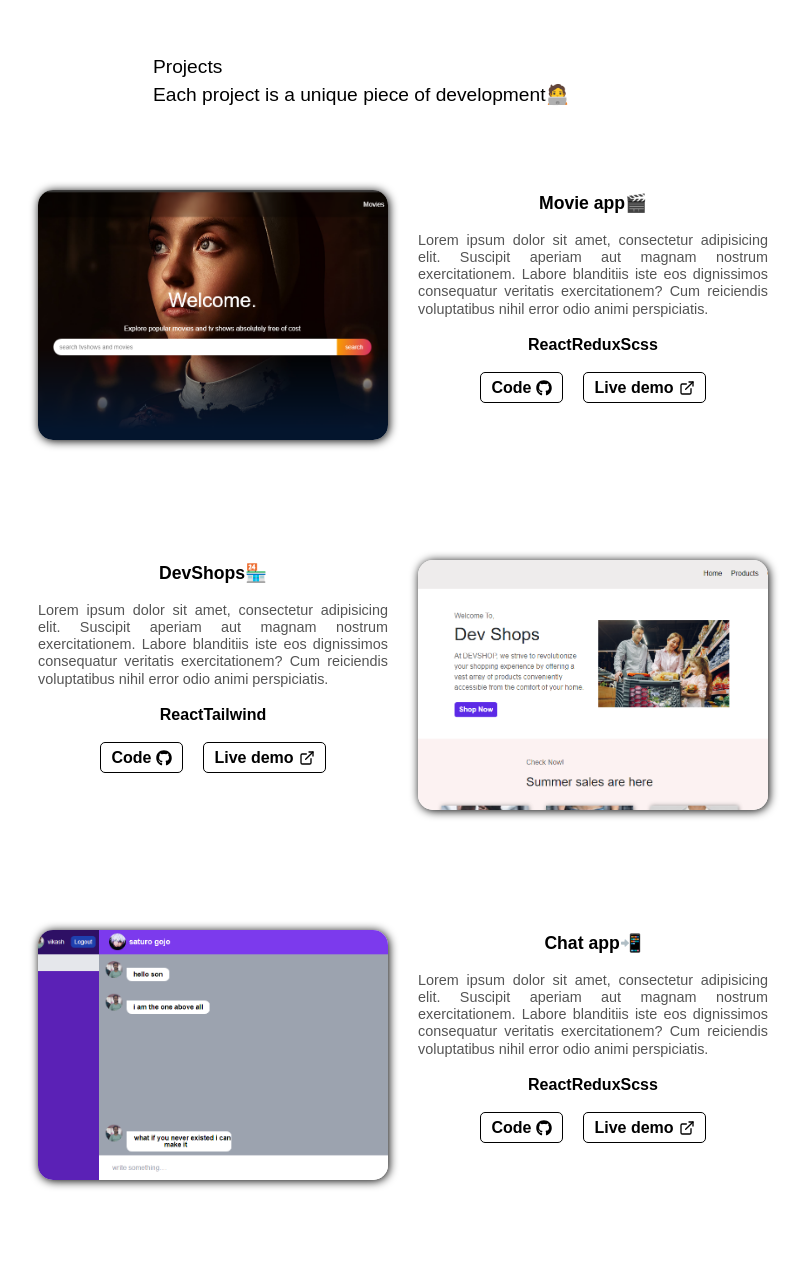
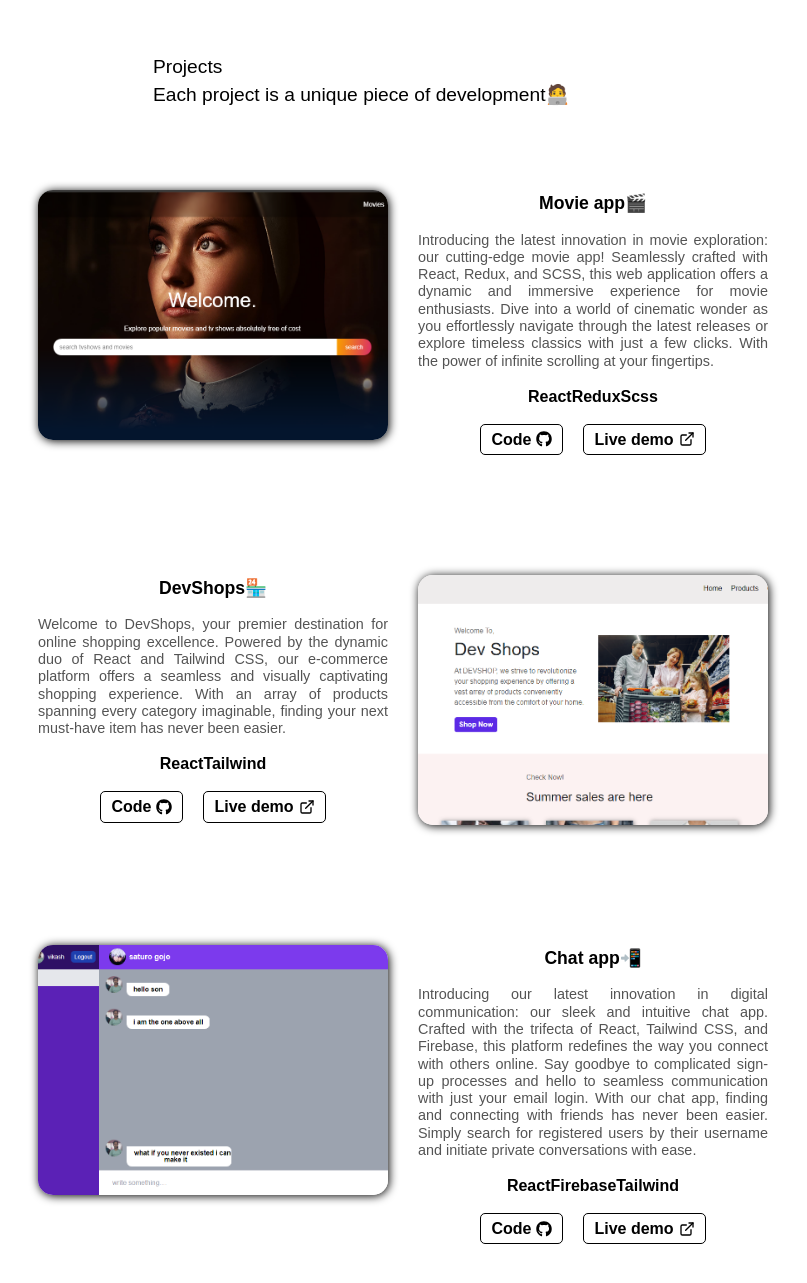
Before and after one commit to CodeWith-Vikash/Vikash-protfolio, a React (Vite) app: page / in a window 1280 px wide. Shown: the part 1563-2846 px from the top of the page, without its empty margins (237-1044 px from the left). Built offline with nearby package versions, Linux system fonts and the light colour scheme.

Commit message:
completed

```diff
--- a/src/components/about/About.jsx
+++ b/src/components/about/About.jsx
@@ -9,7 +9,7 @@ const About = () => {
         <div className="content">
           <span className='text-blue-700 font-semibold'>About</span>
           <h3>A dedicated front-end developer based in sasarm,Bihar</h3>
-          <p>As a budding Frontend Developer, I excel in HTML, CSS, and JavaScript, building the foundation for captivating web experiences. Proficient in React and Redux, I specialize in crafting dynamic interfaces and managing state efficiently. Leveraging Firebase, I integrate real-time database capabilities, authentication, and hosting solutions. My expertise extends to frontend frameworks like Tailwind CSS and Bootstrap, enabling rapid prototyping and responsive design. Additionally, I enhance styling capabilities using Sass, ensuring maintainable and modular code. Passionate about creating intuitive user interfaces, I am committed to continuous learning and innovation in frontend development.</p>
+          <p>As a Fresher Frontend Developer, I excel in HTML, CSS, and JavaScript, building the foundation for captivating web experiences. Proficient in React and Redux, I specialize in crafting dynamic interfaces and managing state efficiently. Leveraging Firebase, I integrate real-time database capabilities, authentication, and hosting solutions. My expertise extends to frontend frameworks like Tailwind CSS and Bootstrap, enabling rapid prototyping and responsive design. Additionally, I enhance styling capabilities using Sass, ensuring maintainable and modular code. Passionate about creating intuitive user interfaces, I am committed to continuous learning and innovation in frontend development.</p>
         </div>
     </div>
   )
--- a/src/components/contact/Contact.jsx
+++ b/src/components/contact/Contact.jsx
@@ -8,9 +8,9 @@ const Contact = () => {
       <iframe src="https://www.google.com/maps/embed?pb=!1m14!1m12!1m3!1d7234.373524746348!2d84.01825787740104!3d24.959759663586848!2m3!1f0!2f0!3f0!3m2!1i1024!2i768!4f13.1!5e0!3m2!1sen!2sin!4v1712196019295!5m2!1sen!2sin" width="100%" height="300" style={{border:0}} allowFullscreen="" loading="lazy" referrerpolicy="no-referrer-when-downgrade"></iframe>
       </div>
       <form action="https://formspree.io/f/xleqvebl" method='post' >
-        <input type="text" placeholder='username' required/>
-        <input type="email" placeholder='Email' required/>
-        <textarea cols='33' rows='4' placeholder='Message' required></textarea>
+        <input type="text" placeholder='username' required name='username'/>
+        <input type="email" placeholder='Email' required name='email'/>
+        <textarea cols='33' rows='4' placeholder='Message' required name='message'></textarea>
         <button className='bg-violet-600 px-3 py-1 rounded-md font-semibold text-white cursor-pointer'>Submit</button>
       </form>
     </div>
--- a/src/components/projects/Projects.jsx
+++ b/src/components/projects/Projects.jsx
@@ -16,15 +16,18 @@ const Projects = () => {
           <img src={movie} alt="" />
           <div className="content">
             <h3>Movie app🎬</h3>
-            <p>Lorem ipsum dolor sit amet, consectetur adipisicing elit. Suscipit aperiam aut magnam nostrum exercitationem. Labore blanditiis iste eos dignissimos consequatur veritatis exercitationem? Cum reiciendis voluptatibus nihil error odio animi perspiciatis.</p>
+            <p>
+Introducing the latest innovation in movie exploration: our cutting-edge movie app! Seamlessly crafted with React, Redux, and SCSS, this web application offers a dynamic and immersive experience for movie enthusiasts. Dive into a world of cinematic wonder as you effortlessly navigate through the latest releases or explore timeless classics with just a few clicks.
+
+With the power of infinite scrolling at your fingertips. </p>
             <div className="tech flex gap-5">
               <b>React</b>
               <b>Redux</b>
               <b>Scss</b>
             </div>
             <div className="options">
-              <a href=""><p>Code <FaGithub/></p></a>
-              <a href=""><p>Live demo <FiExternalLink/></p></a>
+              <a href="https://github.com/CodeWith-Vikash/REACT-Projects/tree/2d47a1dc13d80d260e69fa114b7b9ee13384a773/Movie-app"><p>Code <FaGithub/></p></a>
+              <a href="https://movie-app-gold-tau.vercel.app/"><p>Live demo <FiExternalLink/></p></a>
             </div>
           </div>
         </div>
@@ -33,14 +36,14 @@ const Projects = () => {
           <img src={ecom} alt="" />
           <div className="content">
             <h3>DevShops🏪</h3>
-            <p>Lorem ipsum dolor sit amet, consectetur adipisicing elit. Suscipit aperiam aut magnam nostrum exercitationem. Labore blanditiis iste eos dignissimos consequatur veritatis exercitationem? Cum reiciendis voluptatibus nihil error odio animi perspiciatis.</p>
+            <p>Welcome to DevShops, your premier destination for online shopping excellence. Powered by the dynamic duo of React and Tailwind CSS, our e-commerce platform offers a seamless and visually captivating shopping experience. With an array of products spanning every category imaginable, finding your next must-have item has never been easier.</p>
             <div className="tech flex gap-5">
               <b>React</b>
               <b>Tailwind</b>
             </div>
             <div className="options">
-              <a href=""><p>Code <FaGithub/></p></a>
-              <a href=""><p>Live demo <FiExternalLink/></p></a>
+              <a href="https://github.com/CodeWith-Vikash/REACT-Projects/tree/2d47a1dc13d80d260e69fa114b7b9ee13384a773/my-store"><p>Code <FaGithub/></p></a>
+              <a href="https://vikash-dev-store.netlify.app/"><p>Live demo <FiExternalLink/></p></a>
             </div>
           </div>
         </div>
@@ -49,15 +52,17 @@ const Projects = () => {
           <img src={chat} alt="" />
           <div className="content">
             <h3>Chat app📲</h3>
-            <p>Lorem ipsum dolor sit amet, consectetur adipisicing elit. Suscipit aperiam aut magnam nostrum exercitationem. Labore blanditiis iste eos dignissimos consequatur veritatis exercitationem? Cum reiciendis voluptatibus nihil error odio animi perspiciatis.</p>
+            <p>Introducing our latest innovation in digital communication: our sleek and intuitive chat app. Crafted with the trifecta of React, Tailwind CSS, and Firebase, this platform redefines the way you connect with others online. Say goodbye to complicated sign-up processes and hello to seamless communication with just your email login.
+
+With our chat app, finding and connecting with friends has never been easier. Simply search for registered users by their username and initiate private conversations with ease.</p>
             <div className="tech flex gap-5">
               <b>React</b>
-              <b>Redux</b>
-              <b>Scss</b>
+              <b>Firebase</b>
+              <b>Tailwind</b>
             </div>
             <div className="options">
-              <a href=""><p>Code <FaGithub/></p></a>
-              <a href=""><p>Live demo <FiExternalLink/></p></a>
+              <a href="https://github.com/CodeWith-Vikash/REACT-Projects/tree/2d47a1dc13d80d260e69fa114b7b9ee13384a773/chat-app"><p>Code <FaGithub/></p></a>
+              <a href="https://vikash-chat.netlify.app"><p>Live demo <FiExternalLink/></p></a>
             </div>
           </div>
         </div>
```
